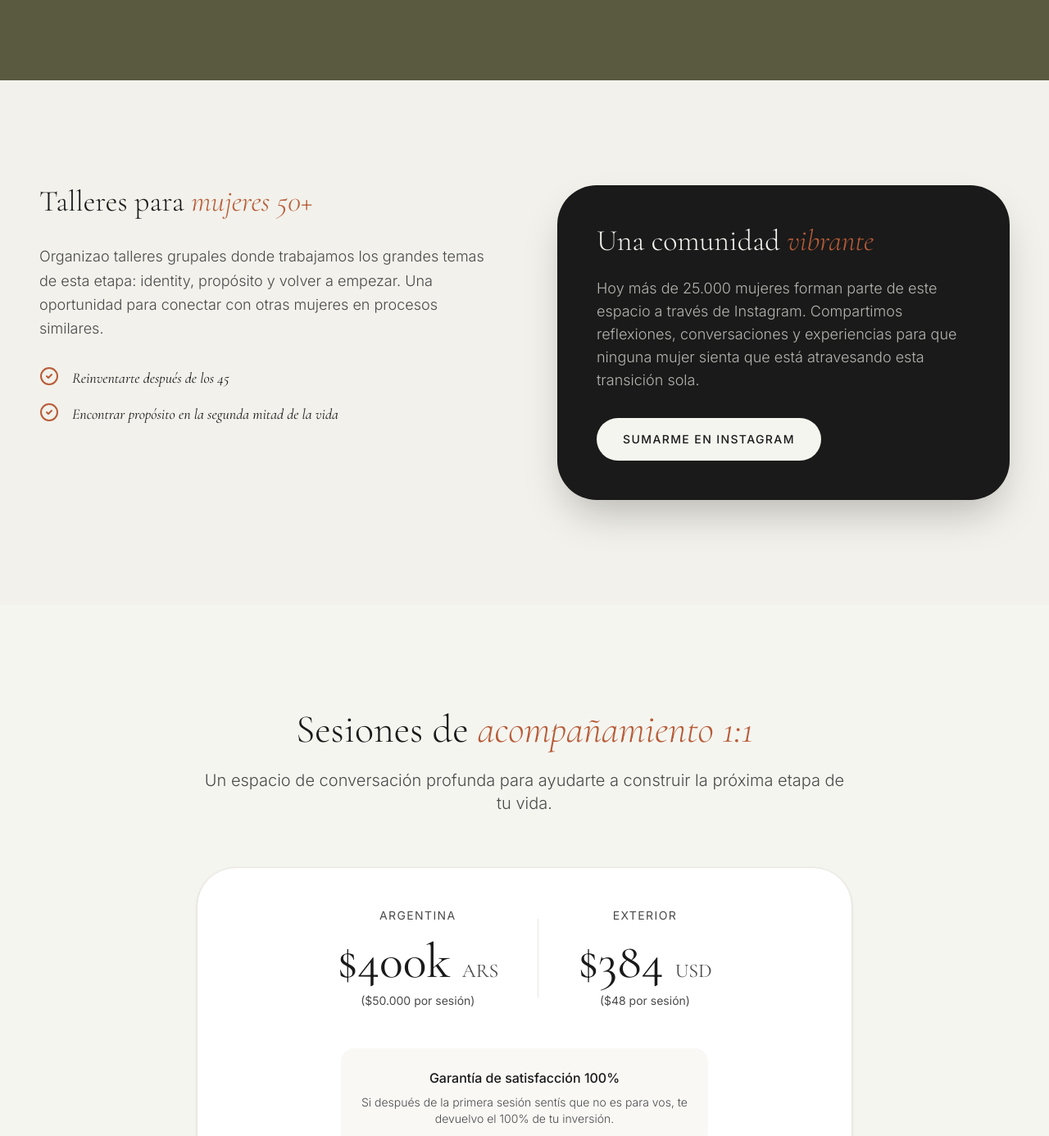
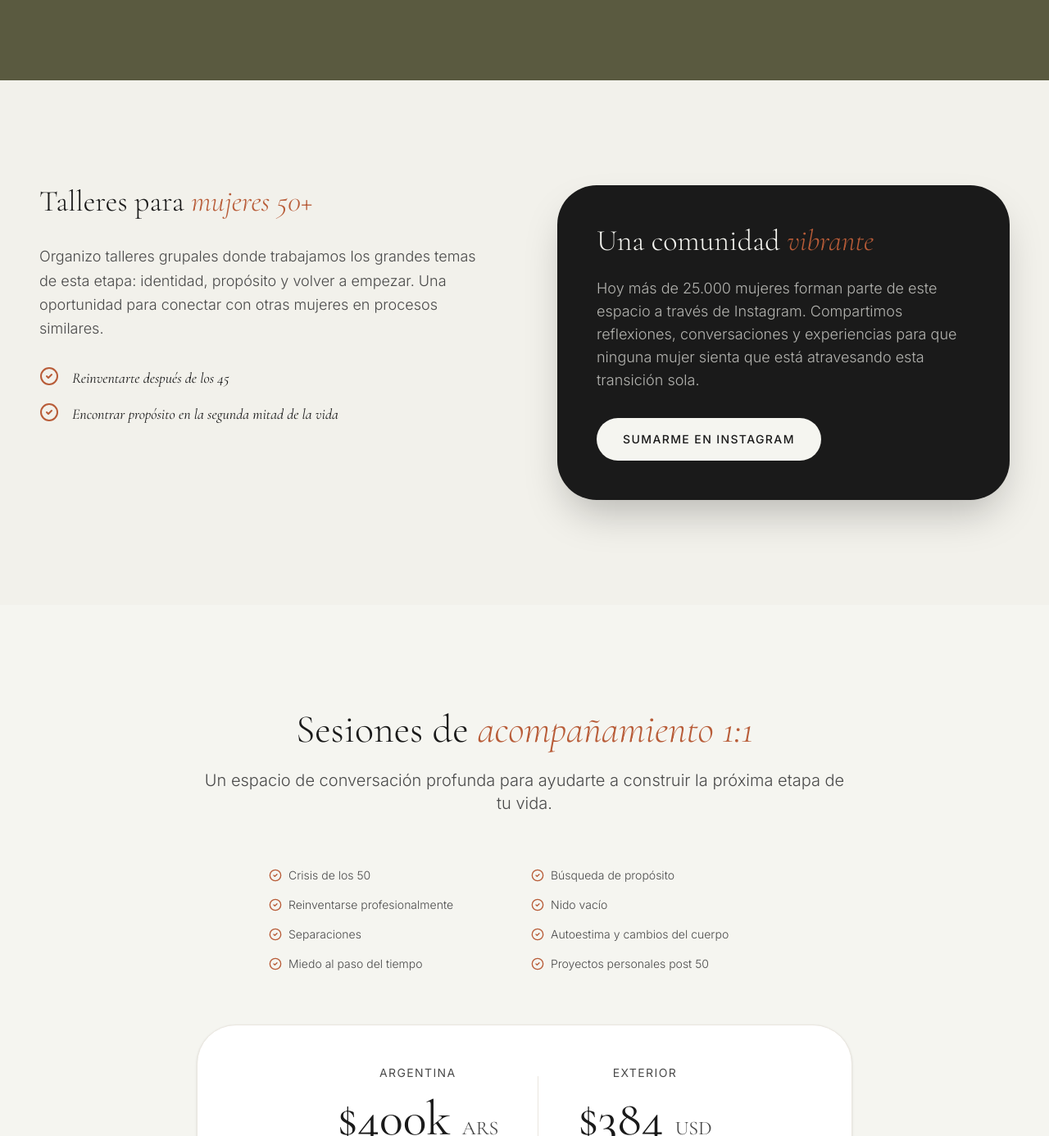
Before and after one commit to ProgWBVSG/Isabel-Web, a React (Vite) app: page / in a window 1280 px wide. Shown: the part 4955-6341 px from the top of the page at 82% size. Built offline with nearby package versions, Linux system fonts and the light colour scheme.

Commit message:
Update site content with client copy and fix navigation/typos

```diff
--- a/src/pages/Landing.tsx
+++ b/src/pages/Landing.tsx
@@ -443,7 +443,7 @@ export default function Landing() {
                 Talleres para <span className="italic text-terracotta">mujeres 50+</span>
               </h2>
               <p className="text-lg text-ink-light font-light mb-8 leading-relaxed">
-                Organizao talleres grupales donde trabajamos los grandes temas de esta etapa: identity, propósito y volver a empezar. Una oportunidad para conectar con otras mujeres en procesos similares.
+                Organizo talleres grupales donde trabajamos los grandes temas de esta etapa: identidad, propósito y volver a empezar. Una oportunidad para conectar con otras mujeres en procesos similares.
               </p>
               <div className="space-y-4">
                 <div className="flex gap-4 items-start">
@@ -485,6 +485,20 @@ export default function Landing() {
           <p className="text-xl text-ink-light font-light mb-16">
             Un espacio de conversación profunda para ayudarte a construir la próxima etapa de tu vida.
           </p>
+
+          <div className="grid grid-cols-1 sm:grid-cols-2 gap-4 text-left max-w-2xl mx-auto mb-16 px-6">
+            {[
+              "Crisis de los 50", "Búsqueda de propósito",
+              "Reinventarse profesionalmente", "Nido vacío",
+              "Separaciones", "Autoestima y cambios del cuerpo",
+              "Miedo al paso del tiempo", "Proyectos personales post 50"
+            ].map((topic, i) => (
+              <div key={i} className="flex items-center gap-2 text-ink-light font-light text-sm">
+                <CheckCircle2 className="h-4 w-4 text-terracotta" />
+                {topic}
+              </div>
+            ))}
+          </div>
 
           <div className="bg-white p-12 rounded-[3rem] border border-sand shadow-sm relative overflow-hidden">
             <div className="flex flex-col md:flex-row justify-center items-center gap-12 mb-12">
```
